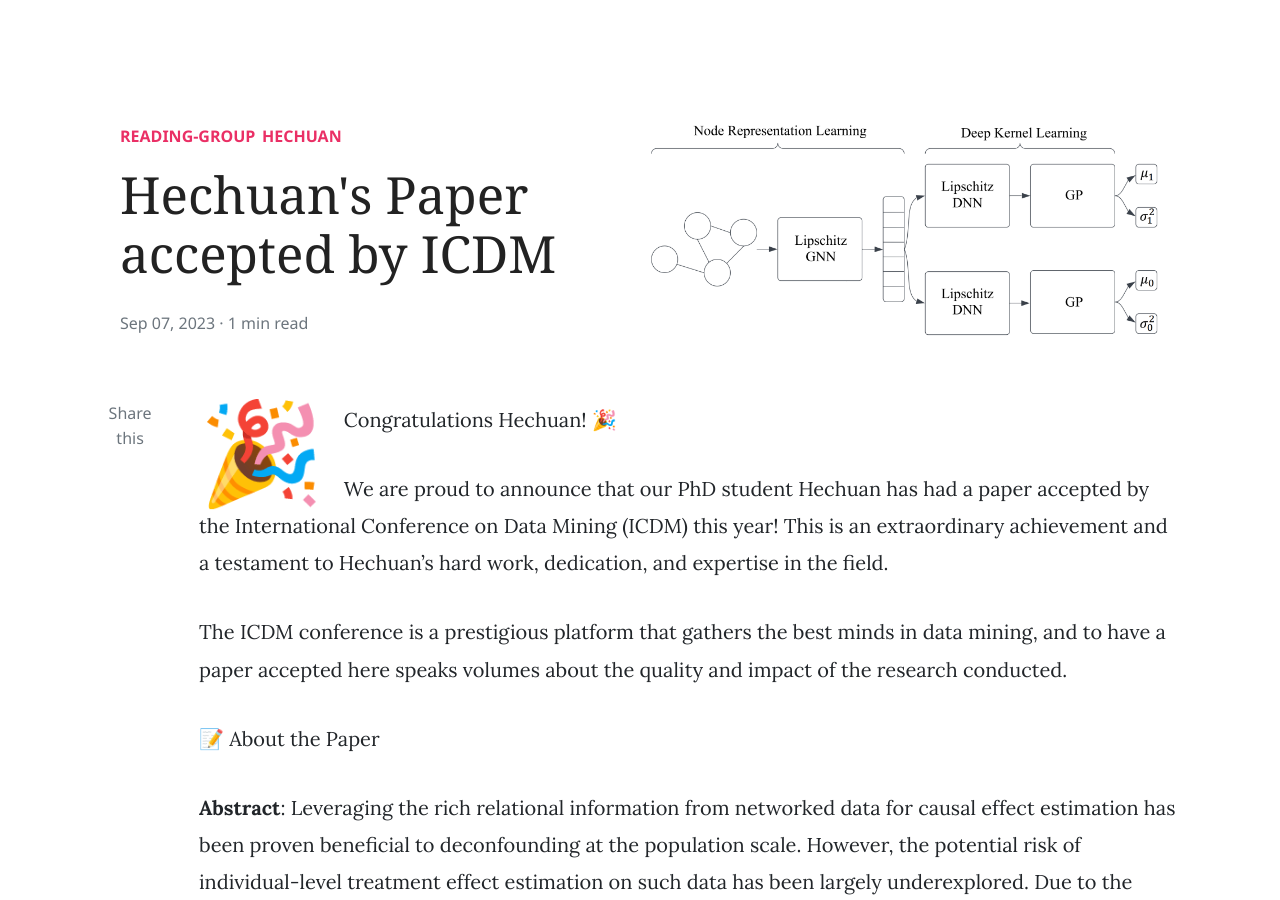
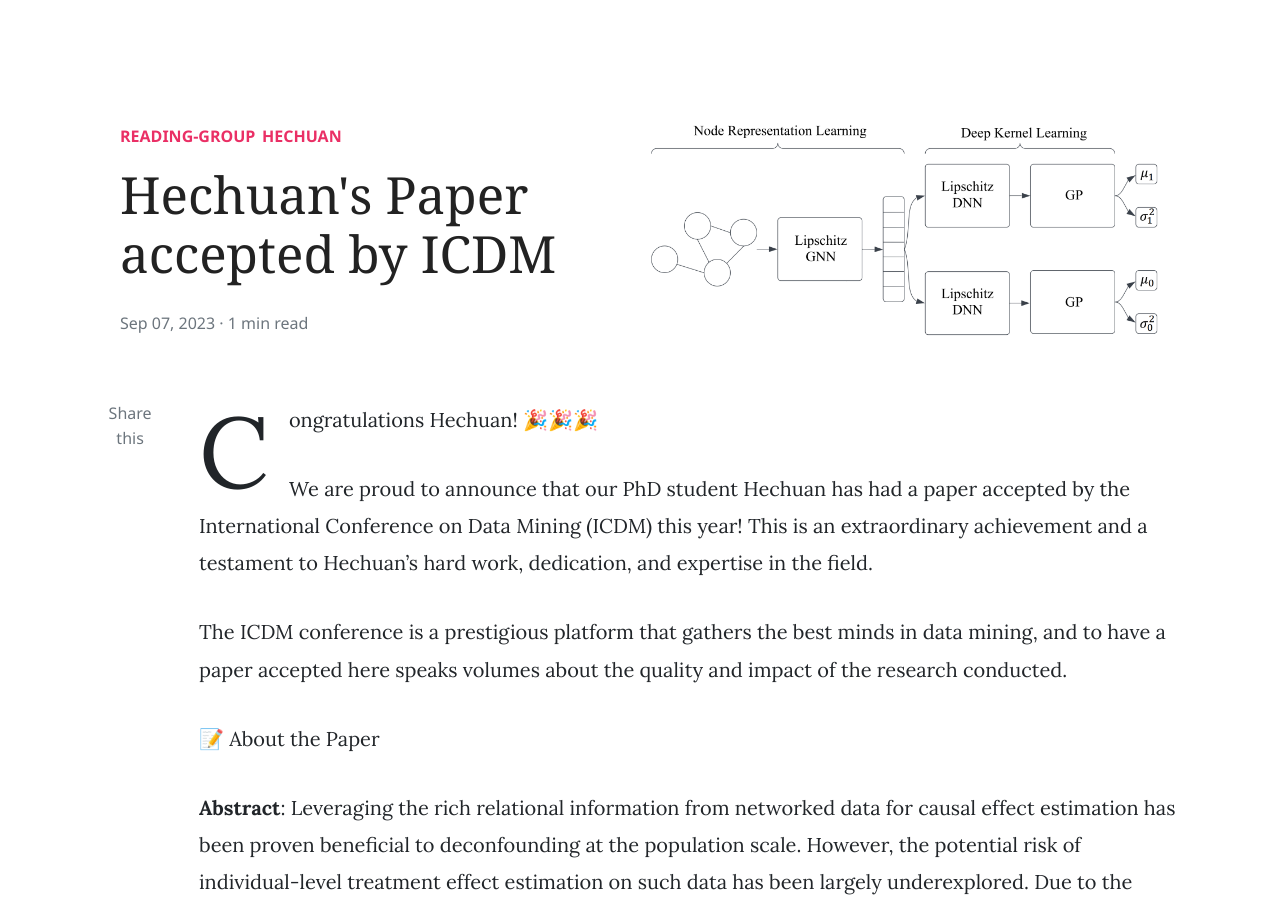
Before and after one commit to CIRES-Archive/CIRES-Archive.github.io, a Jekyll site: the page built from _posts/2023-09-07-hechuan-icdm.md, in a window 1280 px wide and 900 px high. Built offline with Jekyll 4.4.1, drawn with Linux system fonts in a browser that asks for light colours; nearby versions of some CDN libraries; comment, search, counter and statistics services are not loaded.

```diff
--- a/_posts/2023-09-07-hechuan-icdm.md
+++ b/_posts/2023-09-07-hechuan-icdm.md
@@ -6,7 +6,7 @@ image: assets/images/hechuan-icdm-23.png
 comments: true
 ---
 
-🎉 Congratulations Hechuan! 🎉
+Congratulations Hechuan! 🎉🎉🎉
 
 We are proud to announce that our PhD student Hechuan has had a paper accepted by the International Conference on Data Mining (ICDM) this year! This is an extraordinary achievement and a testament to Hechuan’s hard work, dedication, and expertise in the field.
 
```
